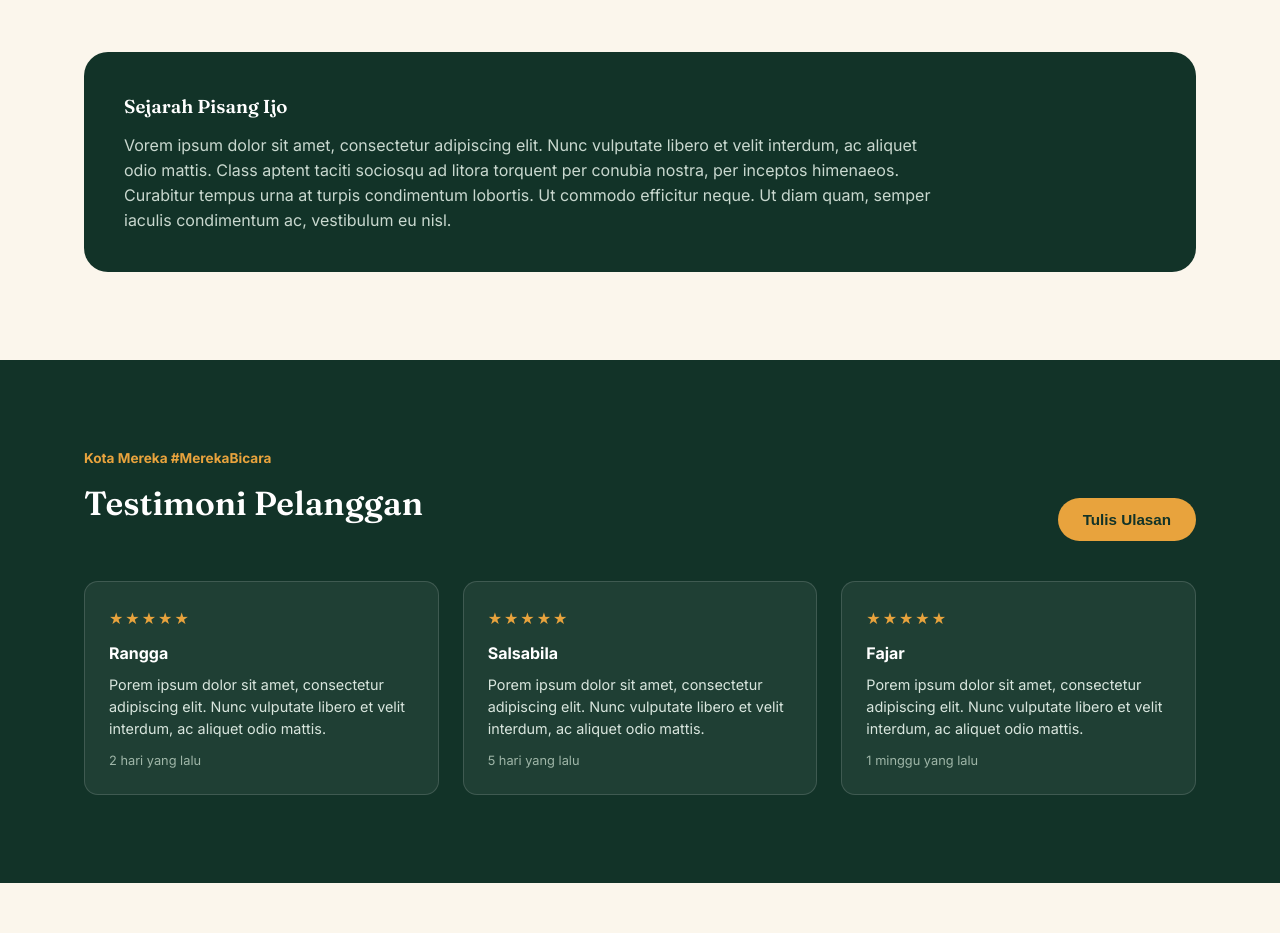
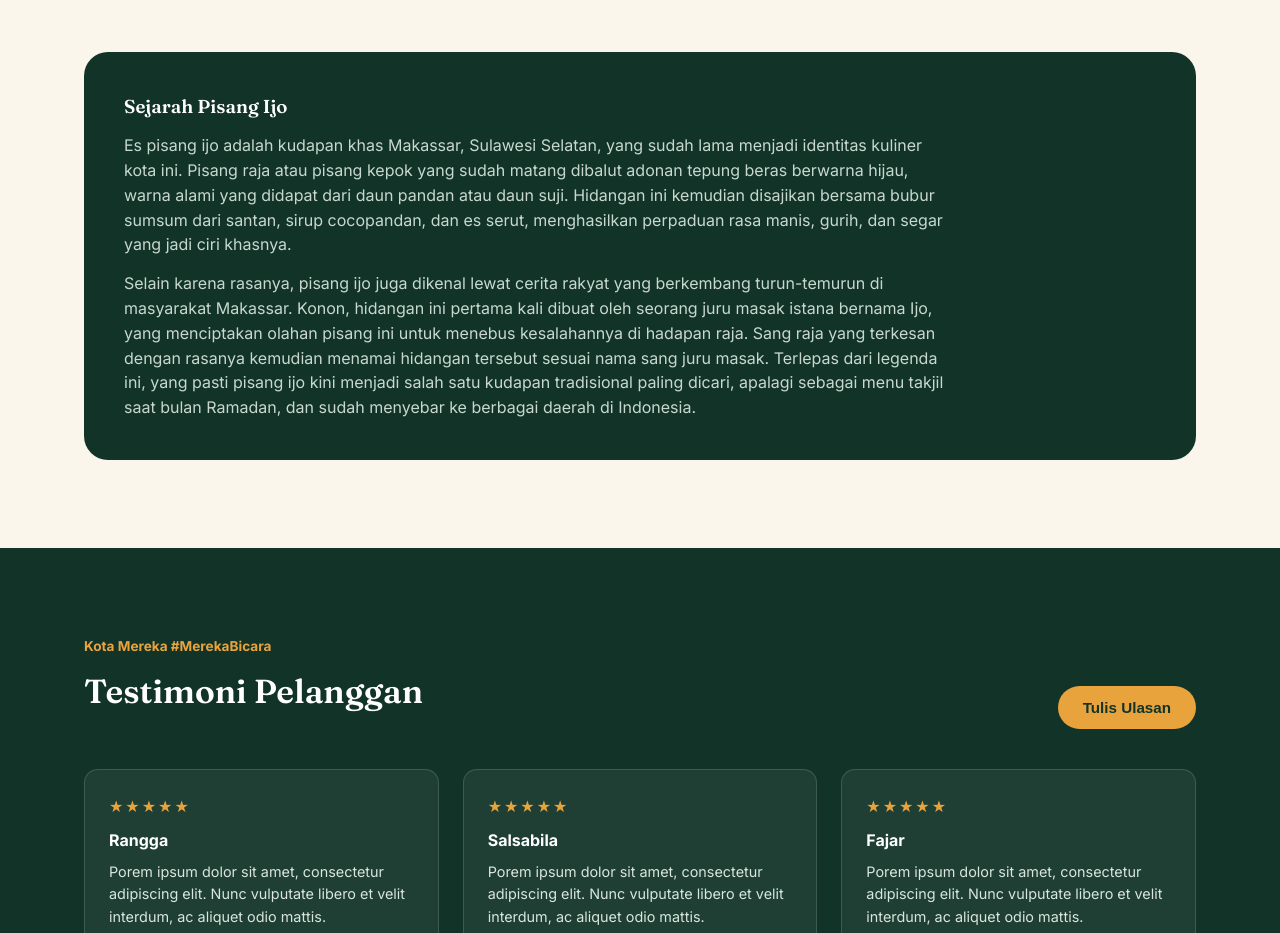
Before and after one commit to gilbertbyte/TugasKelompok1FrontEnd-BackEdan, a plain HTML site: page UTS/index.html in a window 1280 px wide. Shown: the part 2160-3093 px from the top of the page. Drawn offline with nearby package versions, Linux system fonts and the light colour scheme.

Commit message:
Update: isi konten sejarah pisang ijo + spacing paragraf

```diff
--- a/UTS/index.html
+++ b/UTS/index.html
@@ -101,7 +101,8 @@
   <div class="container">
     <div class="history-box">
       <h3>Sejarah Pisang Ijo</h3>
-      <p>Vorem ipsum dolor sit amet, consectetur adipiscing elit. Nunc vulputate libero et velit interdum, ac aliquet odio mattis. Class aptent taciti sociosqu ad litora torquent per conubia nostra, per inceptos himenaeos. Curabitur tempus urna at turpis condimentum lobortis. Ut commodo efficitur neque. Ut diam quam, semper iaculis condimentum ac, vestibulum eu nisl.</p>
+      <p>Es pisang ijo adalah kudapan khas Makassar, Sulawesi Selatan, yang sudah lama menjadi identitas kuliner kota ini. Pisang raja atau pisang kepok yang sudah matang dibalut adonan tepung beras berwarna hijau, warna alami yang didapat dari daun pandan atau daun suji. Hidangan ini kemudian disajikan bersama bubur sumsum dari santan, sirup cocopandan, dan es serut, menghasilkan perpaduan rasa manis, gurih, dan segar yang jadi ciri khasnya.</p>
+      <p>Selain karena rasanya, pisang ijo juga dikenal lewat cerita rakyat yang berkembang turun-temurun di masyarakat Makassar. Konon, hidangan ini pertama kali dibuat oleh seorang juru masak istana bernama Ijo, yang menciptakan olahan pisang ini untuk menebus kesalahannya di hadapan raja. Sang raja yang terkesan dengan rasanya kemudian menamai hidangan tersebut sesuai nama sang juru masak. Terlepas dari legenda ini, yang pasti pisang ijo kini menjadi salah satu kudapan tradisional paling dicari, apalagi sebagai menu takjil saat bulan Ramadan, dan sudah menyebar ke berbagai daerah di Indonesia.</p>
     </div>
   </div>
 </section>
--- a/UTS/style.css
+++ b/UTS/style.css
@@ -255,6 +255,7 @@ p{margin:0 0 8px;}
 }
 .history-box h3{color:var(--white);}
 .history-box p{color:#C9D8CF;max-width:820px;margin:0;}
+.history-box p + p{margin-top:14px;}
 
 /* Testimonials */
 .testi-card{
```
